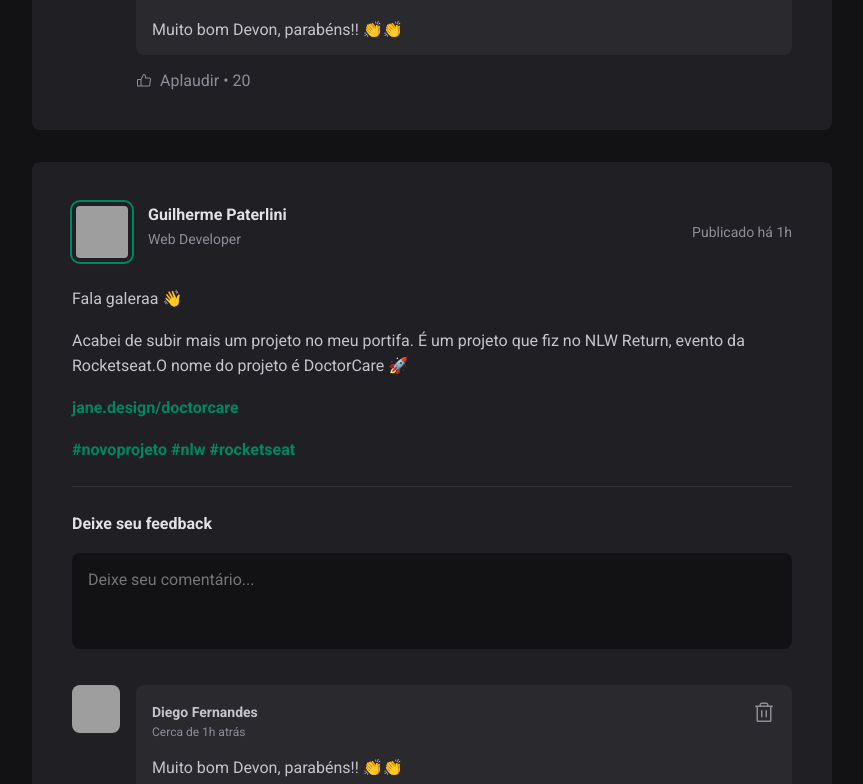
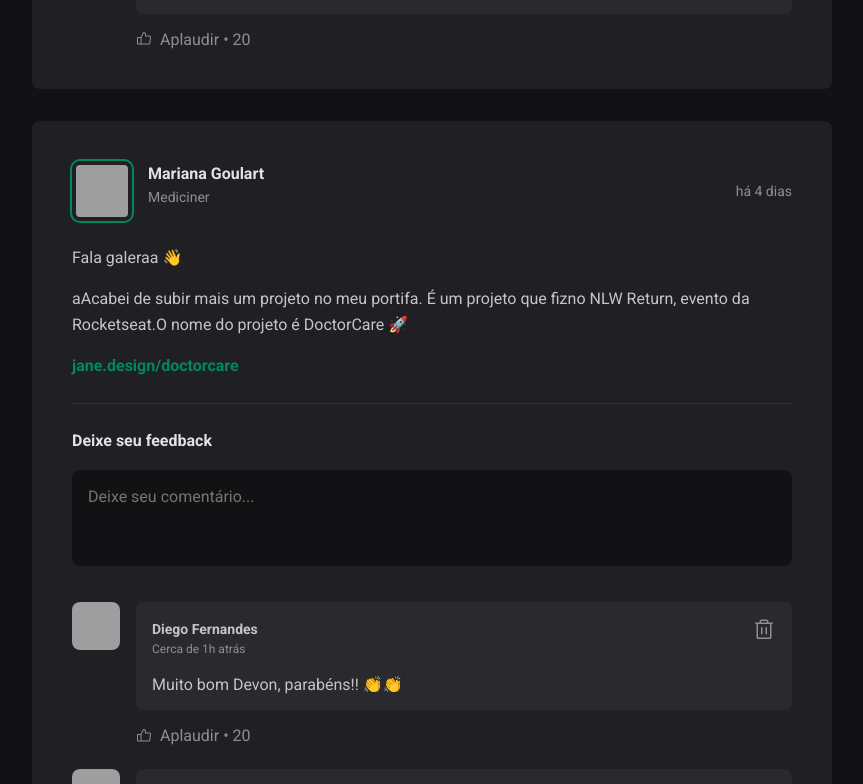
Before and after one commit to guipaterlini/vite-studies, a React (Vite) app: page / in a window 1280 px wide. Shown: the part 1015-1799 px from the top of the page, without its empty margins (352-1215 px from the left). Built offline with nearby package versions, Linux system fonts and the light colour scheme; grey boxes are pictures that could not be loaded.

Commit message:
Adicionado funçõe para renderizar as datas e conteudos do componente Post de forma dinamica

```diff
--- a/package.json
+++ b/package.json
@@ -11,6 +11,7 @@
   },
   "dependencies": {
     "@phosphor-icons/react": "^2.0.15",
+    "date-fns": "^3.0.1",
     "react": "^18.2.0",
     "react-dom": "^18.2.0"
   },
--- a/src/App.jsx
+++ b/src/App.jsx
@@ -37,7 +37,7 @@ const posts = [
       {
         type: "paragraph",
         content:
-          "Acabei de subir mais um projeto no meu portifa. É um projeto que fizno NLW Return, evento da Rocketseat.O nome do projeto é DoctorCare 🚀",
+          "aAcabei de subir mais um projeto no meu portifa. É um projeto que fizno NLW Return, evento da Rocketseat.O nome do projeto é DoctorCare 🚀",
       },
       { type: "link", content: "jane.design/doctorcare" },
     ],
--- a/src/components/Post.jsx
+++ b/src/components/Post.jsx
@@ -1,38 +1,54 @@
+import { format, formatDistanceToNow } from "date-fns";
+import ptBR from "date-fns/locale/pt-BR";
+
 import { Avatar } from "./Avatar";
 import { Comment } from "./Comment";
 
 import styles from "./Post.module.css";
 
-export function Post(props) {
+export function Post({ author, publishedAt, content }) {
+  const publishedDateFormated = format(
+    publishedAt,
+    "d 'de' LLLL 'às' HH:mm'h'",
+    { locale: ptBR }
+  );
+
+  const publishedDateRelativeToNow = formatDistanceToNow(publishedAt, {
+    locale: ptBR,
+    addSuffix: true,
+  });
+
   return (
     <article className={styles.post}>
       <header>
         <div className={styles.author}>
-          <Avatar src="https://github.com/guipaterlini.png" />
+          <Avatar src={author.avatarUrl} />
 
           <div className={styles.authorInfo}>
-            <strong>Guilherme Paterlini</strong>
-            <span>Web Developer</span>
+            <strong>{author.name}</strong>
+            <span>{author.role}</span>
           </div>
         </div>
-        <time title="14 de dezembro às 11:20" dateTime="2023-12-14 11:20:00">
-          Publicado há 1h
+        <time
+          title={publishedDateFormated}
+          dateTime={publishedAt.toISOString()}
+        >
+          {publishedDateRelativeToNow}
         </time>
       </header>
 
       <div className={styles.content}>
-        <p>Fala galeraa 👋 </p>
-        <p>
-          Acabei de subir mais um projeto no meu portifa. É um projeto que fiz
-          no NLW Return, evento da Rocketseat.O nome do projeto é DoctorCare 🚀{" "}
-        </p>
-        <p>
-          <a href="">jane.design/doctorcare </a>
-        </p>
-        <p>
-          <a href="">#novoprojeto</a> <a href="">#nlw </a>{" "}
-          <a href="">#rocketseat</a>{" "}
-        </p>
+        {content.map((line) => {
+          if (line.type == "paragraph") {
+            return <p>{line.content}</p>;
+          } else if (line.type == "link") {
+            return (
+              <p>
+                <a href="#">{line.content}</a>
+              </p>
+            );
+          }
+        })}
       </div>
 
       <form className={styles.commentForm}>
```
Also changed, not shown: 1 other file (tests, documents, lock files or other folders).
